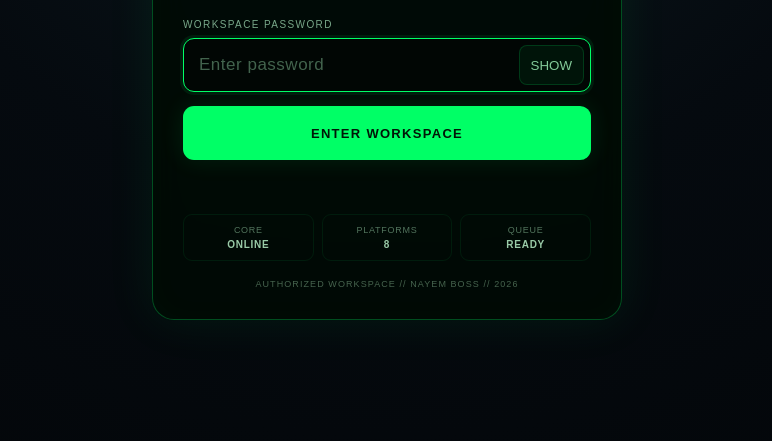
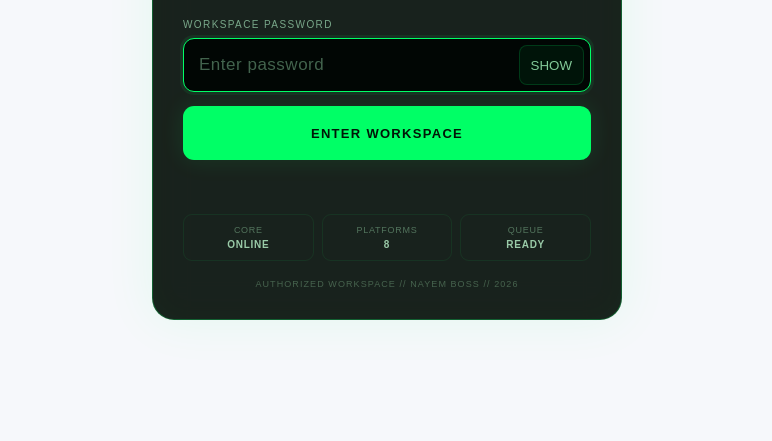
Before and after one commit to hafejnayem1743-cell/social-automation-saas, a website built with Vite: page frontend/index.html in a window 1280 px wide. Shown: the part 359-800 px from the top of the page, without its empty margins (253-1025 px from the left). Built offline with nearby package versions, Linux system fonts and the light colour scheme.

Commit message:
style: clean professional dashboard backgrounds

```diff
--- a/frontend/cyber.css
+++ b/frontend/cyber.css
@@ -1,21 +1,25 @@
 :root{
-  --nb-bg:#020606;
-  --nb-panel:#061012;
-  --nb-panel2:#08171a;
-  --nb-line:#15373a;
-  --nb-green:#31ff91;
-  --nb-green2:#11c978;
-  --nb-cyan:#39eaff;
-  --nb-text:#ddfff0;
-  --nb-muted:#789a91;
+  --nb-bg:#0b1118;
+  --nb-panel:#111a24;
+  --nb-panel2:#162230;
+  --nb-line:#263544;
+  --nb-green:#31d98b;
+  --nb-green2:#20b978;
+  --nb-cyan:#39c9e8;
+  --nb-text:#e7eef5;
+  --nb-muted:#91a3b3;
   --nb-red:#ff6385;
   --nb-yellow:#ffd96b;
 }
+
 *,
 *::before,
-*::after{box-sizing:border-box}
+*::after{
+  box-sizing:border-box;
+}
 
-html,body{
+html,
+body{
   margin:0;
   min-height:100%;
   background:var(--nb-bg);
@@ -28,20 +32,32 @@ body{
   font-family:Inter,ui-sans-serif,system-ui,-apple-system,"Segoe UI",sans-serif;
   text-transform:none !important;
   letter-spacing:normal !important;
+
+  /* Clean professional background */
   background:
-    radial-gradient(circle at 15% 15%,rgba(49,255,145,.055),transparent 28%),
-    radial-gradient(circle at 85% 75%,rgba(17,201,120,.045),transparent 30%),
-    #020606;
+    radial-gradient(
+      circle at 50% 0%,
+      #172431 0%,
+      #0b1118 42%,
+      #070c12 100%
+    );
 }
 
-body::before{display:none}
+body::before,
+body::after{
+  display:none !important;
+  content:none !important;
+}
 
-body>*{position:relative}
+body>*{
+  position:relative;
+  z-index:1;
+}
 
-to{transform:translate3d(2%, 2%,0) scale(1.07)}
-
-
-button,input,textarea,select{
+button,
+input,
+textarea,
+select{
   font:inherit;
   text-transform:none !important;
   letter-spacing:normal !important;
@@ -55,14 +71,19 @@ select{
 
 input::placeholder,
 textarea::placeholder{
-  color:#58756e;
+  color:#718596;
   text-transform:none !important;
 }
 
-button{cursor:pointer}
-a{text-transform:none !important}
+button{
+  cursor:pointer;
+}
+
+a{
+  text-transform:none !important;
+}
 
 ::selection{
-  background:rgba(49,255,145,.25);
+  background:rgba(49,217,139,.25);
   color:#fff;
 }
--- a/frontend/index.html
+++ b/frontend/index.html
@@ -7,9 +7,9 @@
 <title>NAYEM BOSS // ACCESS</title>
 <style>
 *{box-sizing:border-box}
-html,body{margin:0;width:100%;height:100%;overflow:hidden;background:#050a0f;color:#e8f5f0;font-family:Arial,Helvetica,sans-serif}
-body{background:radial-gradient(circle at 50% 0%,#0d1b22 0%,#050a0f 55%,#030609 100%);color:#e8f5f0}
-.wrap{position:relative;z-index:1;min-height:100vh;display:flex;align-items:center;justify-content:center;padding:20px}
+html,body{margin:0;width:100%;height:100%;overflow:hidden;background:#f6f8fb;color:#172033;font-family:Arial,Helvetica,sans-serif}
+body{background:#f6f8fb;color:#172033}
+.wrap{position:relative;z-index:2;min-height:100vh;display:flex;align-items:center;justify-content:center;padding:20px}
 .card{width:min(470px,100%);padding:30px;border:1px solid rgba(0,255,100,.28);border-radius:22px;background:rgba(1,10,5,.90);box-shadow:0 0 50px rgba(0,255,100,.08),inset 0 0 35px rgba(0,255,100,.025);backdrop-filter:blur(16px)}
 .logo{display:flex;align-items:center;gap:14px;margin-bottom:24px}
 .mark{width:58px;height:58px;border-radius:14px;display:grid;place-items:center;background:#00ff66;color:#001a08;font-size:21px;font-weight:900;box-shadow:0 0 25px rgba(0,255,100,.25)}
```
Also changed, not shown: frontend/dashboard.html (+8 -3 lines).
